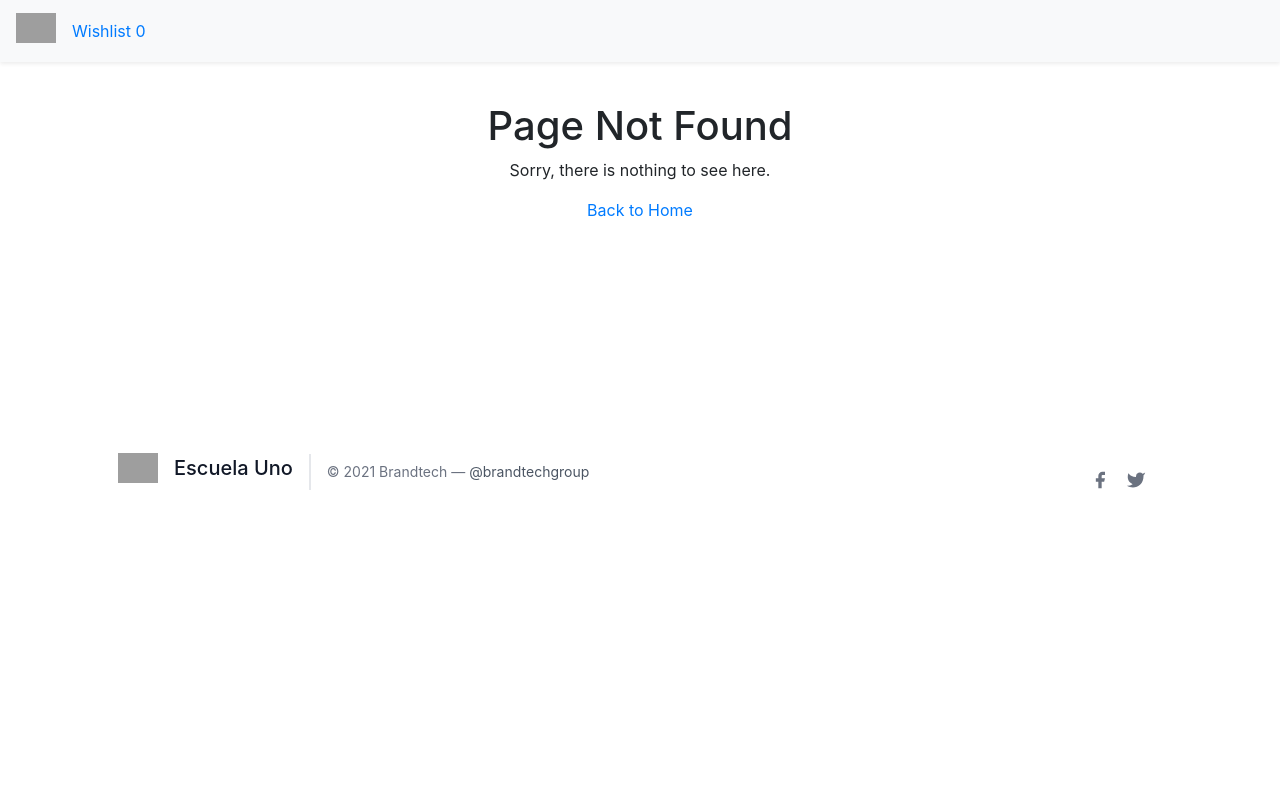
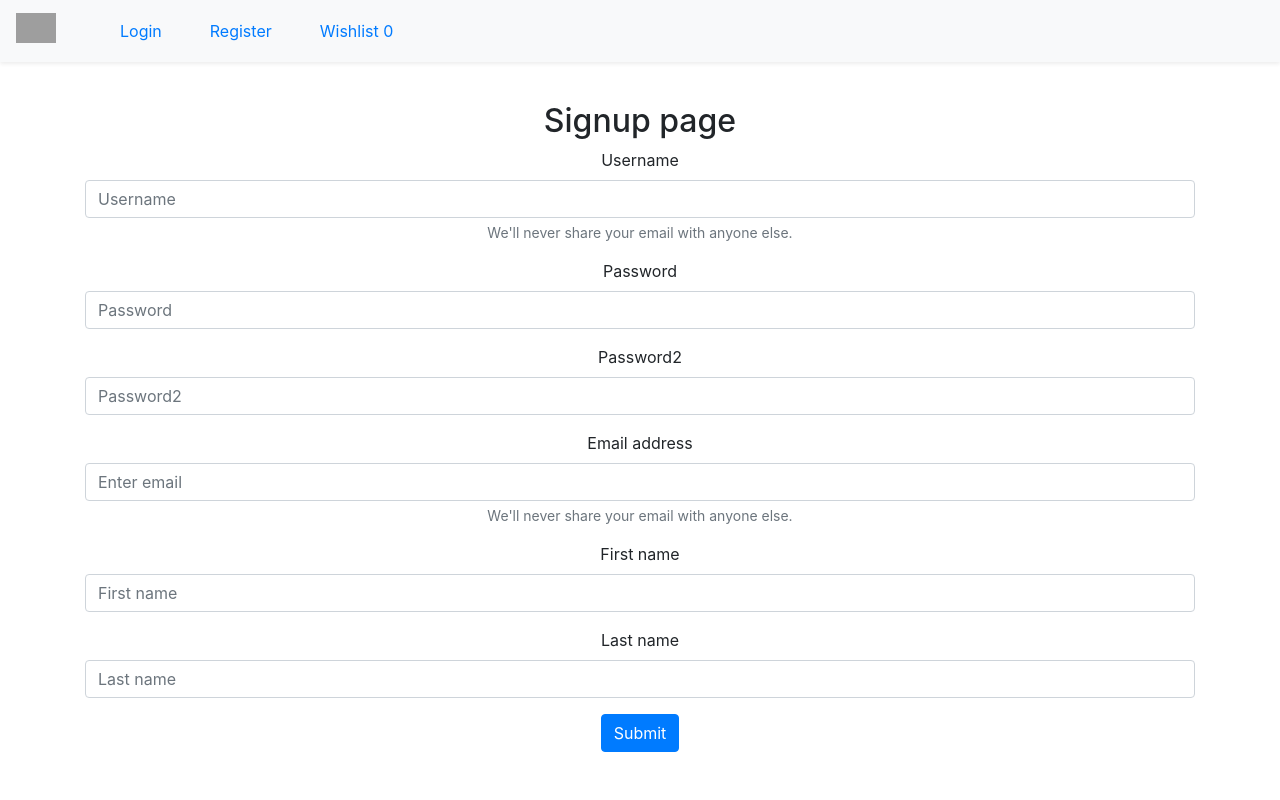
Before and after one commit to camilolucena88/movies, a React (Create React App) app: page /register in a window 1280 px wide. Before the commit this address had no page. Shown: the top 800 px of the page. Built offline with nearby package versions, Linux system fonts and the light colour scheme; grey boxes are pictures that could not be loaded.

Commit message:
Add integration with Login and Register. Django backend

```diff
--- a/package.json
+++ b/package.json
@@ -32,6 +32,7 @@
     "react-router-dom": "^5.2.0",
     "react-scripts": "4.0.3",
     "redux": "^4.1.0",
+    "redux-thunk": "^2.3.0",
     "typescript": "^4.1.2",
     "web-vitals": "^1.0.1"
   },
--- a/src/App.tsx
+++ b/src/App.tsx
@@ -8,6 +8,8 @@ import store from "./store/store"
 import {Provider} from "react-redux";
 import Wishlist from "./pages/Wishlist/Wishlist";
 import {NotFoundPage} from "./pages/NotFoundPage/NotFoundPage";
+import Register from "./pages/Register/Register";
+import Login from "./pages/Login/Login";
 
 function App() {
     return (
@@ -23,6 +25,8 @@ function App() {
                               <Wishlist/>
                           </Route>
                           <Route exact path="/movies/:id" children={<Movies/>}/>
+                          <Route exact path="/register" children={<Register/>}/>
+                          <Route exact path="/login" children={<Login/>}/>
                           <Route path="*">
                               <NotFoundPage/>
                           </Route>
--- a/src/components/Header/Header.tsx
+++ b/src/components/Header/Header.tsx
@@ -23,7 +23,13 @@ export default function Header({logo, brandName}: Props & typeof defaultBrandNam
                 <Link to="/"><Navbar.Brand><img className="w-10" src={logo} alt={brandName}/></Navbar.Brand></Link>
                 <Navbar.Toggle aria-controls="basic-navbar-nav"/>
                 <Navbar.Collapse id="basic-navbar-nav">
-                    <Link to="/wishlist"><Nav className="mr-auto">
+                    <Link to="/login"><Nav className="mr-auto mx-5">
+                        Login
+                    </Nav></Link>
+                    <Link to="/register"><Nav className="mr-auto mx-5">
+                        Register
+                    </Nav></Link>
+                    <Link to="/wishlist"><Nav className="mr-auto mx-5">
                         Wishlist {movies.length}
                     </Nav></Link>
                 </Navbar.Collapse>
--- /dev/null
+++ b/src/pages/Login/Login.tsx
@@ -0,0 +1,55 @@
+import React, {FormEvent, useState} from "react";
+import Layout from "../../components/Layout/Layout";
+import {Button, Form} from "react-bootstrap";
+import axios from "axios";
+
+function Login() {
+    const login = (event: FormEvent) => {
+        event.preventDefault()
+        axios.post('http://localhost:8000/api/token/obtain/', {
+            username: username,
+            password: password,
+        }, {
+            headers: {
+                'Content-Type': 'application/json'
+            }
+        })
+            .then(function (response) {
+                console.log(response);
+            })
+            .catch(function (error) {
+                console.log(error);
+            });
+    }
+    const [username, setUsername] = useState<string>('')
+    const [password, setPassword] = useState<string>('')
+    return (
+        <div>
+            <Layout>
+                <h2>Login page</h2>
+                <div className="container">
+                    <Form onSubmit={(event) => login(event)}>
+                        <Form.Group controlId="formBasicUsername">
+                            <Form.Label>Username</Form.Label>
+                            <Form.Control type="text" placeholder="Username"
+                                          onChange={(event) => setUsername(event.target.value)}/>
+                            <Form.Text className="text-muted">
+                                We'll never share your email with anyone else.
+                            </Form.Text>
+                        </Form.Group>
+                        <Form.Group controlId="formBasicPassword">
+                            <Form.Label>Password</Form.Label>
+                            <Form.Control type="password" placeholder="Password"
+                                          onChange={(event) => setPassword(event.target.value)}/>
+                        </Form.Group>
+                        <Button variant="primary" type="submit">
+                            Submit
+                        </Button>
+                    </Form>
+                </div>
+            </Layout>
+        </div>
+    )
+}
+
+export default Login;
--- /dev/null
+++ b/src/pages/Register/Register.tsx
@@ -0,0 +1,91 @@
+import React, {FormEvent, useState} from "react";
+import Layout from "../../components/Layout/Layout";
+import {Button, Form} from "react-bootstrap";
+import useFetch from "../../store/useFetch";
+import axios from "axios";
+
+function Register() {
+
+
+    const [username, setUsername] = useState<string>('')
+    const [password, setPassword] = useState<string>('')
+    const [password2, setPassword2] = useState<string>('')
+    const [email, setEmail] = useState<string>('')
+    const [first_name, setFirstName] = useState<string>('')
+    const [last_name, setLastName] = useState<string>('')
+
+    const register = (event : FormEvent) => {
+        event.preventDefault()
+        axios.post('http://localhost:8000/api/register/',{
+                username: username,
+                password: password,
+                password2: password2,
+                email: email,
+                first_name: first_name,
+                last_name: last_name,
+            },{
+            headers: {
+                'Content-Type': 'application/json'
+            }
+        })
+            .then(function (response) {
+                console.log(response);
+            })
+            .catch(function (error) {
+                console.log(error);
+            });
+    }
+
+    return (
+        <div>
+            <Layout>
+                <h2>Signup page</h2>
+                <div className="container">
+                    <Form onSubmit={(event) => register(event)}>
+                        <Form.Group controlId="formBasicUsername">
+                            <Form.Label>Username</Form.Label>
+                            <Form.Control type="text" placeholder="Username" onChange={(event) => setUsername(event.target.value)}/>
+                            <Form.Text className="text-muted">
+                                We'll never share your email with anyone else.
+                            </Form.Text>
+                        </Form.Group>
+                        <Form.Group controlId="formBasicPassword">
+                            <Form.Label>Password</Form.Label>
+                            <Form.Control type="password" placeholder="Password"
+                                          onChange={(event) => setPassword(event.target.value)}/>
+                        </Form.Group>
+
+                        <Form.Group controlId="formBasicPassword2">
+                            <Form.Label>Password2 </Form.Label>
+                            <Form.Control type="password" placeholder="Password2"
+                                          onChange={(event) => setPassword2(event.target.value)}/>
+                        </Form.Group>
+                        <Form.Group controlId="formBasicEmail">
+                            <Form.Label>Email address</Form.Label>
+                            <Form.Control type="email" placeholder="Enter email"
+                                          onChange={(event) => setEmail(event.target.value)}/>
+                            <Form.Text className="text-muted">
+                                We'll never share your email with anyone else.
+                            </Form.Text>
+                        </Form.Group>
+                        <Form.Group controlId="formBasicPassword2">
+                            <Form.Label>First name </Form.Label>
+                            <Form.Control type="text" placeholder="First name"
+                                          onChange={(event) => setFirstName(event.target.value)}/>
+                        </Form.Group>
+                        <Form.Group controlId="formBasicPassword2">
+                            <Form.Label>Last name </Form.Label>
+                            <Form.Control type="text" placeholder="Last name"
+                                          onChange={(event) => setLastName(event.target.value)}/>
+                        </Form.Group>
+                        <Button variant="primary" type="submit">
+                            Submit
+                        </Button>
+                    </Form>
+                </div>
+            </Layout>
+        </div>
+    )
+}
+
+export default Register;
```
Also changed, not shown: 2 other files (tests, documents, lock files or other folders).
